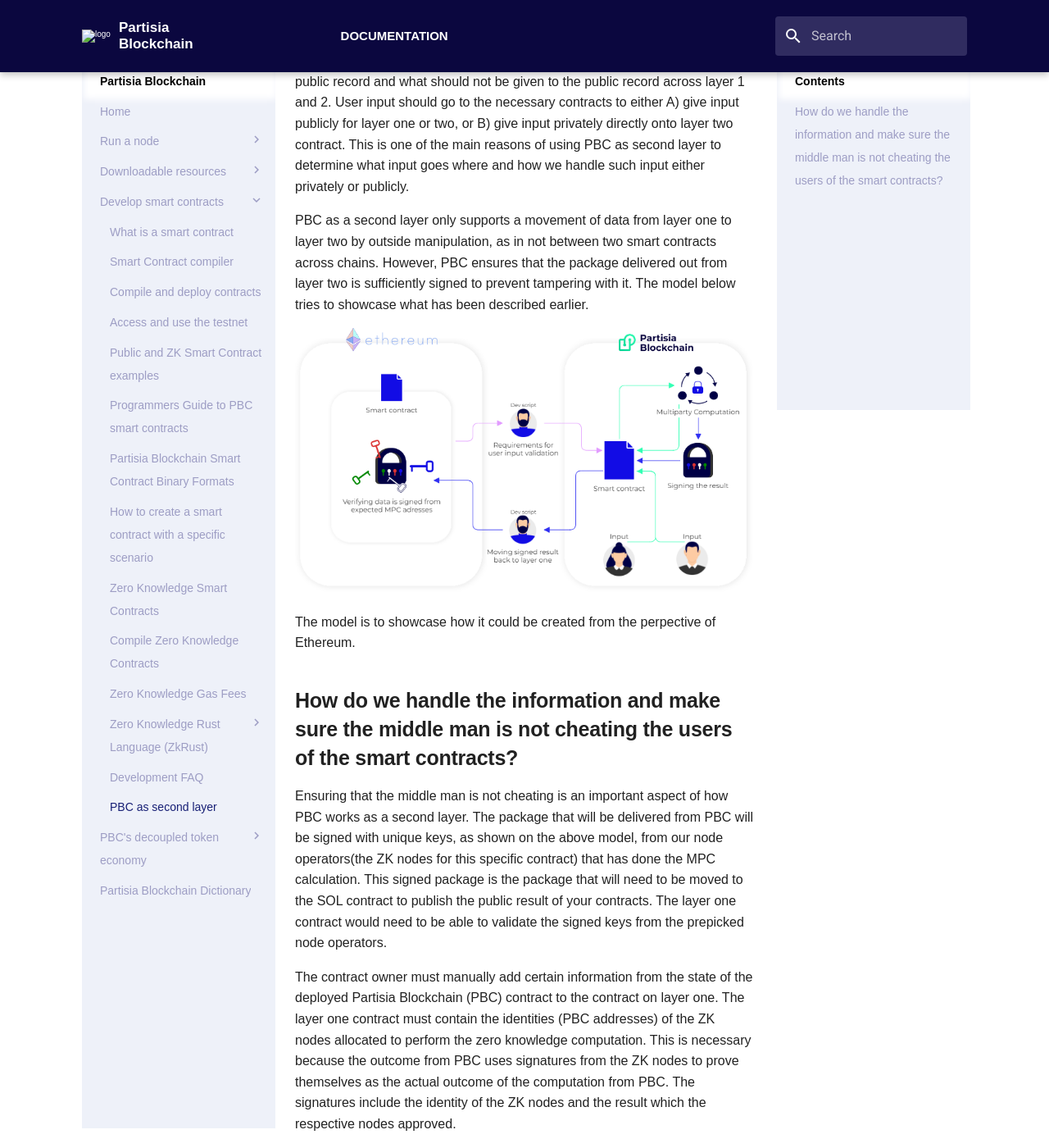
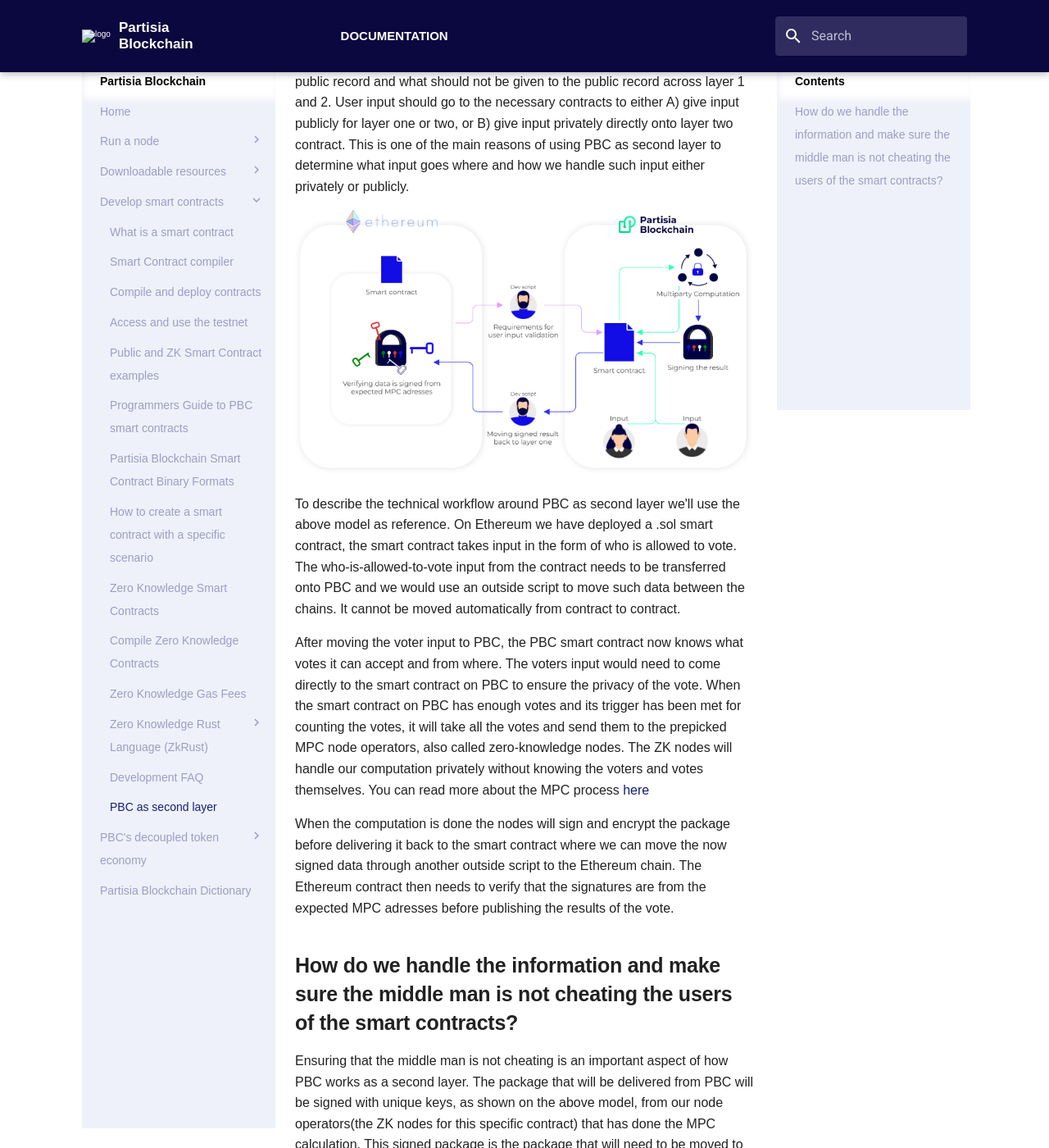
Before and after one commit to 0xSero/partisia-docs, an MkDocs documentation site: the page built from docs/PBC-as-a-second-layer/pbc-as-second-layer.md, in a window 1280 px wide and 1400 px high, scrolled down 544 px. Shown: the whole window at 82% size. Built offline with MkDocs 1.6.1 and Material for MkDocs 9.7.7, drawn with Linux system fonts in a browser that asks for light colours; some web fonts are replaced; a script that is not in the unit is left out.

Commit message:
Creating new segment instead of old that explains the model step by step

```diff
--- a/docs/PBC-as-a-second-layer/pbc-as-second-layer.md
+++ b/docs/PBC-as-a-second-layer/pbc-as-second-layer.md
@@ -7,11 +7,14 @@
 
 The author of the contracts determines what information should be given to the public record and what should not be given to the public record across layer 1 and 2. User input should go to the necessary contracts to either A) give input publicly for layer one or two, or B) give input privately directly onto layer two contract. This is one of the main reasons of using PBC as second layer to determine what input goes where and how we handle such input either privately or publicly.
 
-PBC as a second layer only supports a movement of data from layer one to layer two by outside manipulation, as in not between two smart contracts across chains. However, PBC ensures that the package delivered out from layer two is sufficiently signed to prevent tampering with it. The model below tries to showcase what has been described earlier.
-
 ![ConceptPBCAsSecondLayer](../assets/ConceptModels/ConceptPBCAsSecondLayer.png)
 
-The model is to showcase how it could be created from the perpective of Ethereum.
+To describe the technical workflow around PBC as second layer we'll use the above model as reference.
+On Ethereum we have deployed a .sol smart contract, the smart contract takes input in the form of who is allowed to vote. The who-is-allowed-to-vote input from the contract needs to be transferred onto PBC and we would use an outside script to move such data between the chains. It cannot be moved automatically from contract to contract.
+
+After moving the voter input to PBC, the PBC smart contract now knows what votes it can accept and from where. The voters input would need to come directly to the smart contract on PBC to ensure the privacy of the vote. When the smart contract on PBC has enough votes and its trigger has been met for counting the votes, it will take all the votes and send them to the prepicked MPC node operators, also called zero-knowledge nodes. The ZK nodes will handle our computation privately without knowing the voters and votes themselves. You can read more about the MPC process [here](../dictionary.md#mpc)
+
+When the computation is done the nodes will sign and encrypt the package before delivering it back to the smart contract where we can move the now signed data through another outside script to the Ethereum chain. The Ethereum contract then needs to verify that the signatures are from the expected MPC adresses before publishing the results of the vote.
 
 ## How do we handle the information and make sure the middle man is not cheating the users of the smart contracts?
 
```
